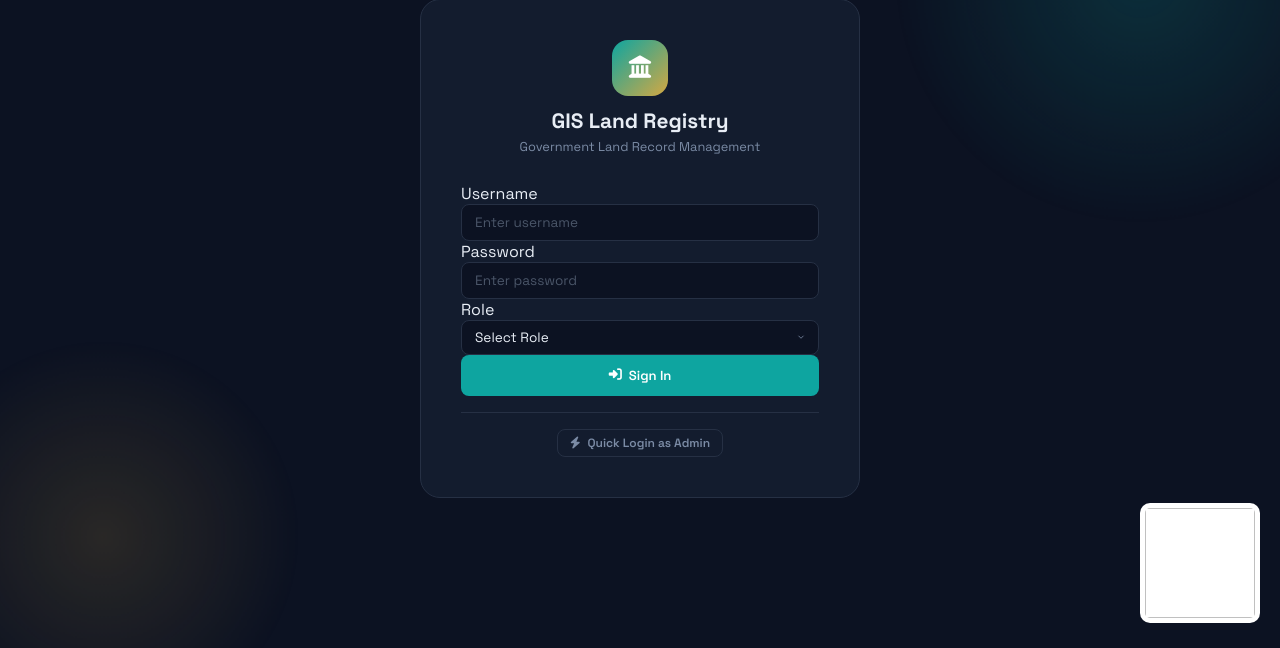
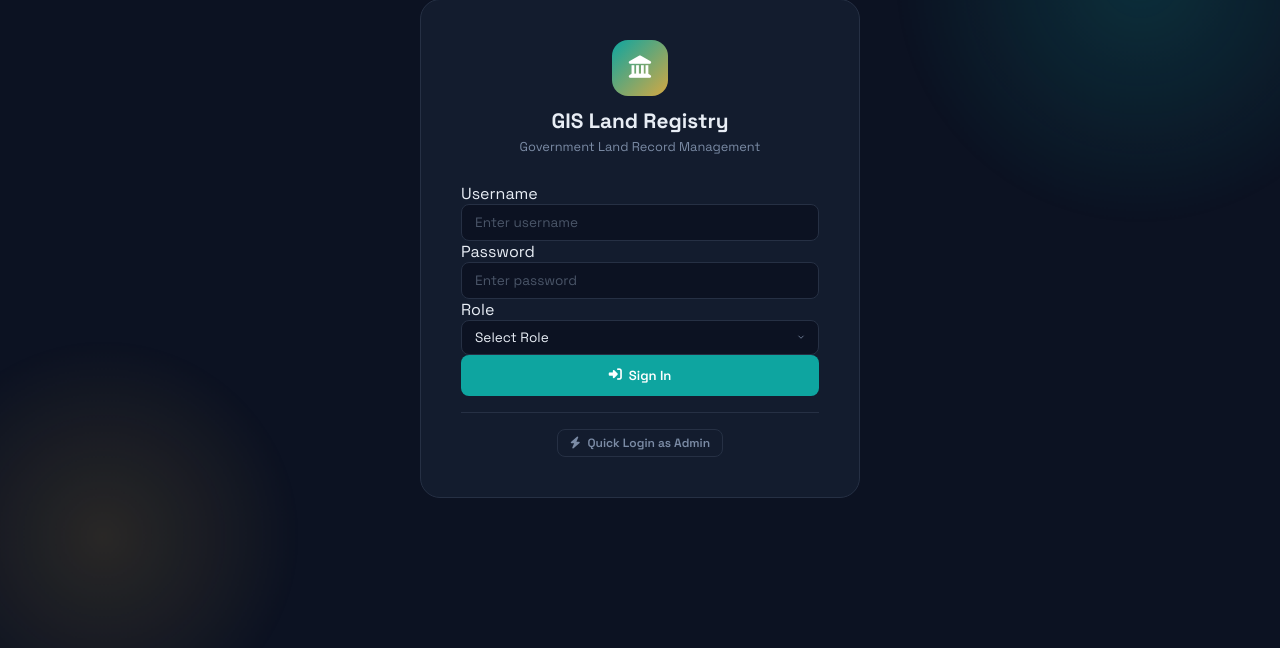
Before and after one commit to rama01-hathwar/land-registry-project, a Python web app: template templates/index.html in a window 1280 px wide. Shown: the part 152-800 px from the top of the page. Run offline with Jinja, Linux system fonts and the light colour scheme; the template is opened without the code that fills it, so the values that code supplies are empty.

Commit message:
Update index.html

```diff
--- a/templates/index.html
+++ b/templates/index.html
@@ -164,14 +164,10 @@ tr:hover td{background:rgba(14,165,160,.03)}
 <div class="modal-bg" id="modalBg">
 <div class="modal" id="modalContent"></div>
 </div>
-
-<!-- ✅ ADD QR IMAGE HERE -->
-<div style="position:fixed; right:20px; bottom:20px; z-index:999;">
-    <img id="qrImage" style="width:120px; height:120px; border-radius:10px; background:#fff; padding:5px;" />
-</div>
-
 <div class="toast-box" id="toastBox"></div>
 <div class="tax-box">
+
+<div id="qrContainer" style="position:fixed; right:20px; bottom:20px; display:none;"></div>
 
 <script>
 /* ============================================================
@@ -855,8 +851,16 @@ document.addEventListener('DOMContentLoaded', function() {
     });
 
 function loadQR(parcelId){
-    document.getElementById('qrImage').src = `/qr/${parcelId}`;
 
+    const container = document.getElementById('qrContainer');
+
+    container.innerHTML = `
+        <img src="/qr/${parcelId}"
+             style="width:120px;height:120px;border-radius:10px;">
+    `;
+
+    container.style.display = "block";
+}
 function doEligibility(){
 
     const parcelId = $('elParcel').value.trim();
```
